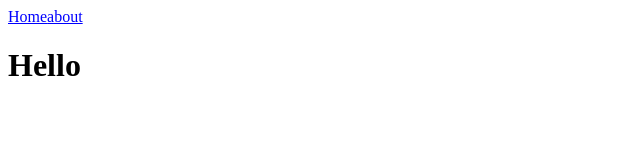
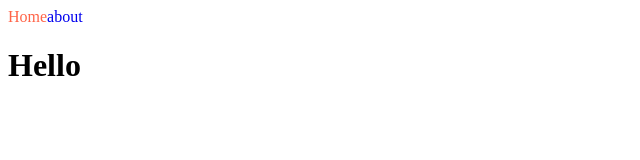
Before and after one commit to REXIANN/react-nextjs, a Next.js app: page / in a window 1280 px wide. Shown: the top 160 px of the page, without its empty margins (0-640 px from the left). Built offline with nearby package versions, Linux system fonts and the light colour scheme.

Commit message:
basic css - .module.css

```diff
--- /dev/null
+++ b/Components/NavBar.module.css
@@ -0,0 +1,9 @@
+
+
+.link {
+    text-decoration: none;
+}
+
+.active {
+    color: tomato;
+}
--- a/Components/NavBar.tsx
+++ b/Components/NavBar.tsx
@@ -1,17 +1,18 @@
 import Link from 'next/link'
 import { useRouter } from 'next/router'
+import styles from './NavBar.module.css'
 
 export default function NavBar() {
   const router = useRouter()
   console.log({ router })
 
   return (
-    <nav>
+    <nav className={styles.nav}>
       <Link href="/">
-        <a style={{ color: router.pathname === '/' ? 'blue' : 'red' }}>Home</a>
+        <a className={`${styles.link} ${router.pathname === '/' ? styles.active : undefined}`}>Home</a>
       </Link>
       <Link href="/about">
-        <a style={{ color: router.pathname === '/' ? 'blue' : 'red' }}>about</a>
+        <a className={[styles.link, router.pathname === '/about' ? styles.active : undefined].join(' ')}>about</a>
       </Link>
     </nav>
   )
```
